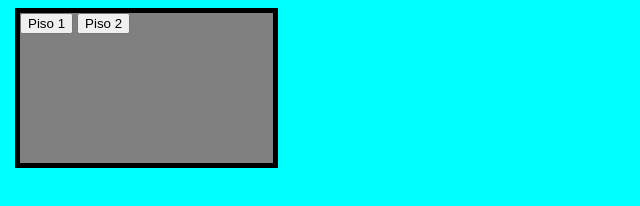
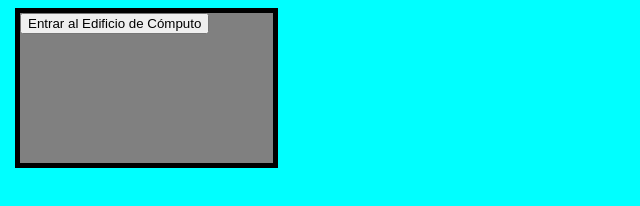
Before and after one commit to PauloRiv/PauloRiv.github.io, a plain HTML site: page index.html in a window 1280 px wide. Shown: the whole page, without its empty margins (0-640 px from the left). Drawn offline with Linux system fonts and the light colour scheme.

Commit message:
Creé la entrada al laboratorio en el index

```diff
--- a/index.html
+++ b/index.html
@@ -8,8 +8,7 @@
 </head>
 <body>
     <div class="edificio">
-        <button onclick="location.href= 'laboratoComputo/piso1.html'">Piso 1</button>
-        <button onclick="location.href= 'laboratoComputo/piso2.html'">Piso 2</button>
+        <button onclick="location.href= 'laboratoComputo/edificiocomputo.html'">Entrar al Edificio de Cómputo</button>
     </div>
     <script src="script.js"></script>
 </body>
```
Also changed, not shown: laboratoComputo/piso1.html (+1 -1 lines), laboratoComputo/piso2.html (+1 -1 lines).
